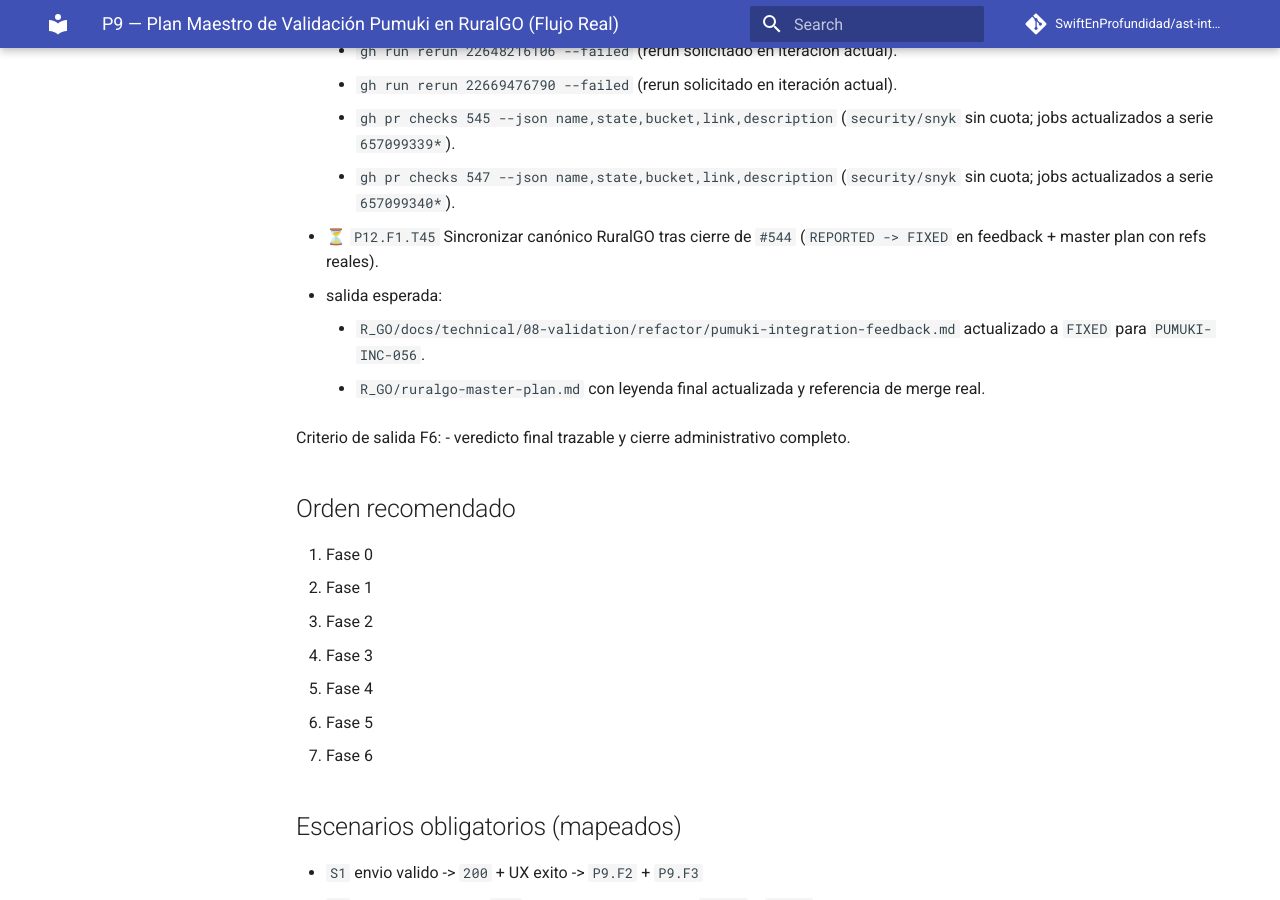
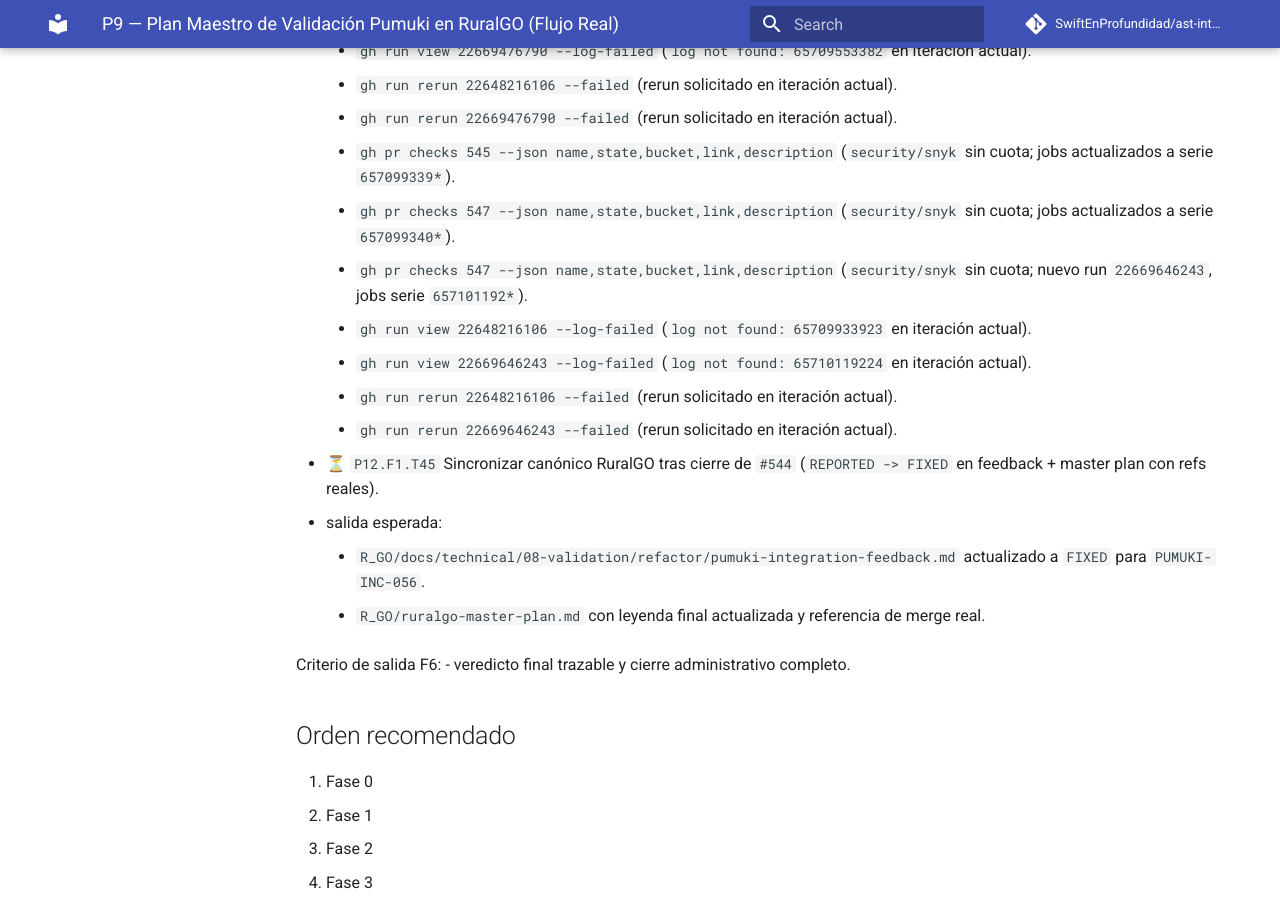
Before and after one commit to SwiftEnProfundidad/ast-intelligence-hooks, an MkDocs documentation site: the page built from docs/seguimiento-completo-validacion-ruralgo-03-03-2026.md, in a window 1280 px wide and 900 px high, scrolled down 56615 px. Built offline with MkDocs 1.6.1 and Material for MkDocs 9.7.7, drawn with Linux system fonts in a browser that asks for light colours; comment, search, counter and statistics services are not loaded; some of the changed text lies outside the part shown.

Commit message:
docs(validation): continue p12.f1.t47 remote blocker monitoring

```diff
--- a/docs/seguimiento-completo-validacion-ruralgo-03-03-2026.md
+++ b/docs/seguimiento-completo-validacion-ruralgo-03-03-2026.md
@@ -1402,6 +1402,7 @@ Criterio de salida F5:
       - `https://github.com/SwiftEnProfundidad/ast-intelligence-hooks/issues/546#issuecomment-3997262697`
       - `https://github.com/SwiftEnProfundidad/ast-intelligence-hooks/issues/546#issuecomment-3997282872`
       - `https://github.com/SwiftEnProfundidad/ast-intelligence-hooks/issues/546#issuecomment-3997283830`
+      - `https://github.com/SwiftEnProfundidad/ast-intelligence-hooks/issues/546#issuecomment-3997293723`
     - evidencia de bloqueo vigente:
       - `gh run view 22648407847` (`billing lock` en GitHub Actions).
       - `gh run view 22648597740` (`billing lock` persistente tras rerun/retrigger).
@@ -1586,6 +1587,11 @@ Criterio de salida F5:
       - `gh run rerun 22669476790 --failed` (rerun solicitado en iteración actual).
       - `gh pr checks 545 --json name,state,bucket,link,description` (`security/snyk` sin cuota; jobs actualizados a serie `657099339*`).
       - `gh pr checks 547 --json name,state,bucket,link,description` (`security/snyk` sin cuota; jobs actualizados a serie `657099340*`).
+      - `gh pr checks 547 --json name,state,bucket,link,description` (`security/snyk` sin cuota; nuevo run `22669646243`, jobs serie `657101192*`).
+      - `gh run view 22648216106 --log-failed` (`log not found: 65709933923` en iteración actual).
+      - `gh run view 22669646243 --log-failed` (`log not found: 65710119224` en iteración actual).
+      - `gh run rerun 22648216106 --failed` (rerun solicitado en iteración actual).
+      - `gh run rerun 22669646243 --failed` (rerun solicitado en iteración actual).
 
 - ⏳ `P12.F1.T45` Sincronizar canónico RuralGO tras cierre de `#544` (`REPORTED -> FIXED` en feedback + master plan con refs reales).
   - salida esperada:
```
